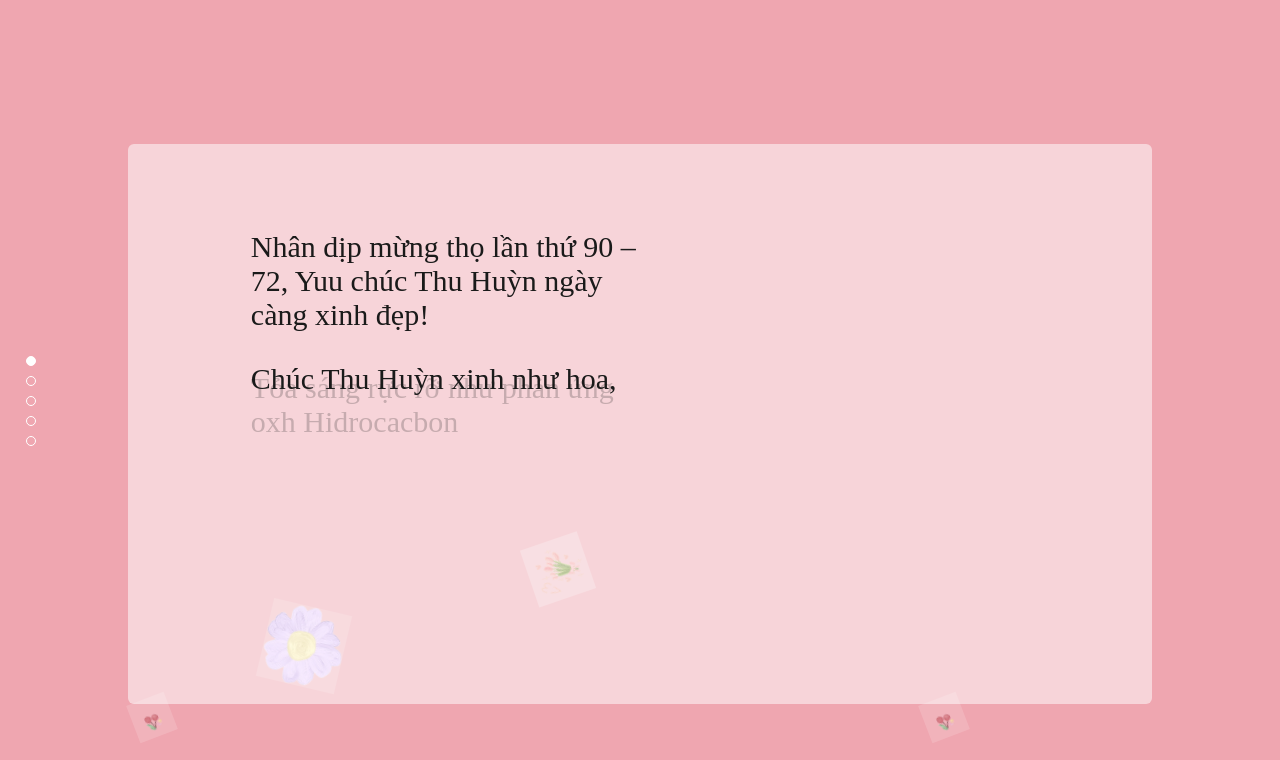
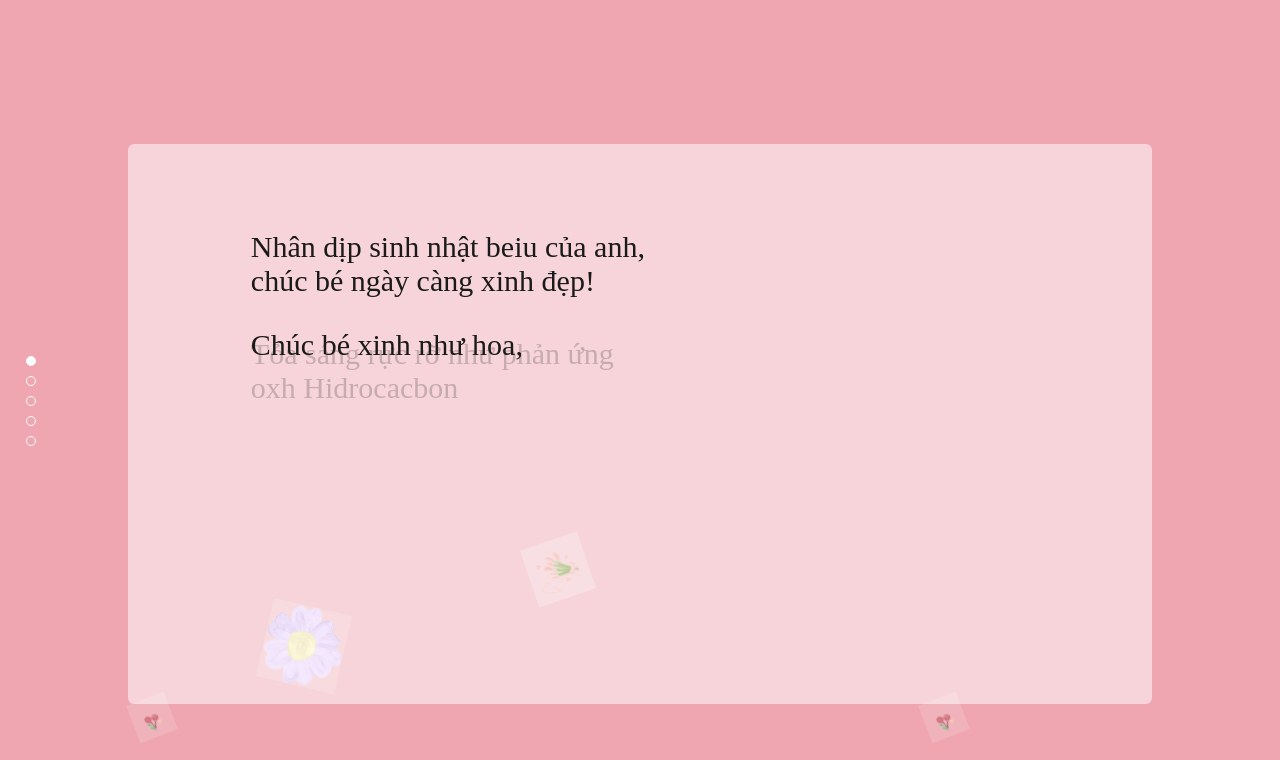
Before and after one commit to reineowo/happybirthday, a plain HTML site: page Memories.html in a window 1280 px wide. Shown: the top 760 px of the page. Drawn offline with Linux system fonts and the light colour scheme.

Commit message:
Add files via upload

```diff
--- a/Memories.html
+++ b/Memories.html
@@ -1,6 +1,11 @@
 <!--
  * @Author: Yuu
 -->
+
+
+
+
+
 <!DOCTYPE html>
 <html lang="vi-VN">
 
@@ -24,11 +29,11 @@
         <div class="ly-box01">
           <div class="ly-txt01">
             <p class="ly-stxt01">
-              Nhân dịp mừng thọ lần thứ 90 – 72, Yuu chúc Thu Huỳn ngày càng xinh đẹp!
+              Nhân dịp sinh nhật beiu của anh, chúc bé ngày càng xinh đẹp!
             </p>
-            <p class="ly-stxt02">Chúc Thu Huỳn xinh như hoa,</p>
+            <p class="ly-stxt02">Chúc bé xinh như hoa,</p>
             <p class="ly-stxt03">Tỏa sáng rực rỡ như phản ứng oxh Hidrocacbon</p>
-            <p class="ly-stxt04">Và đỗ nv 1 nhé!!!</p>
+            <p class="ly-stxt04">Và mãi bên anh nhé:3</p>
             <p class="ly-stxt05"></p>
           </div>
           <div class="ly-txt02">
```
